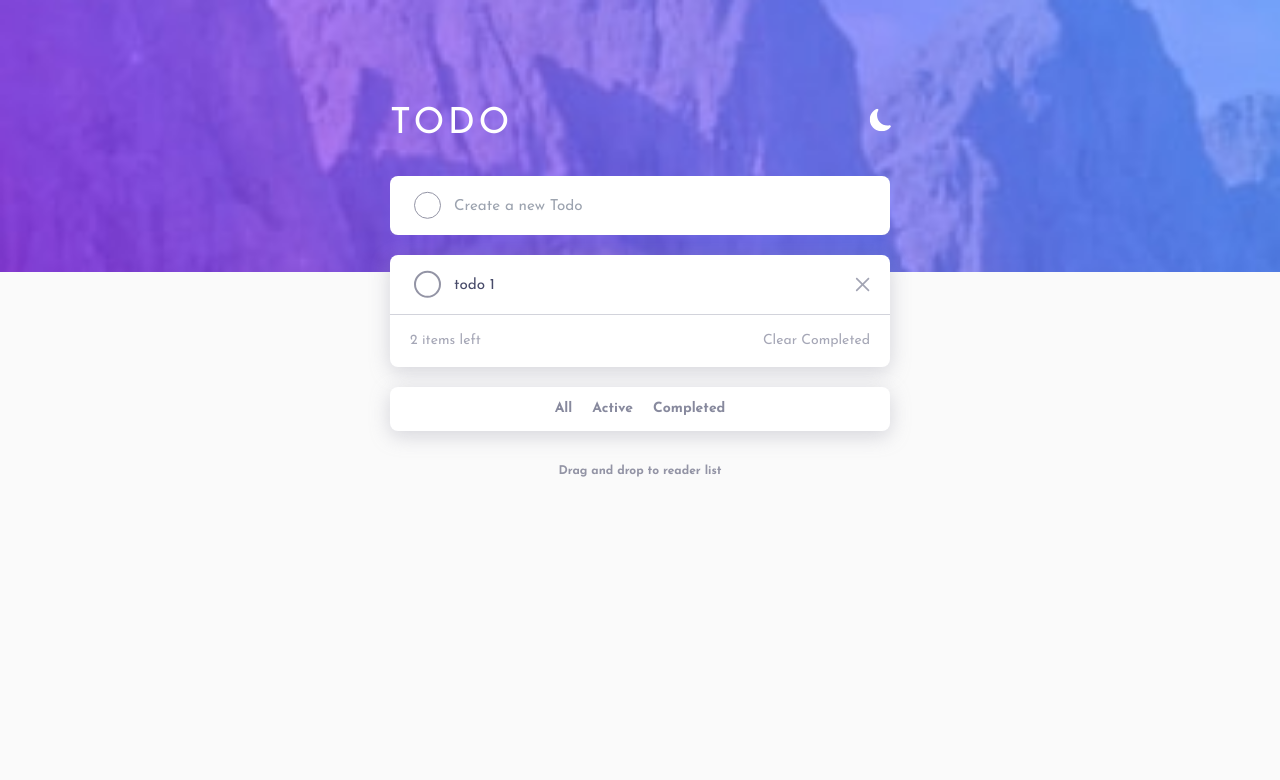
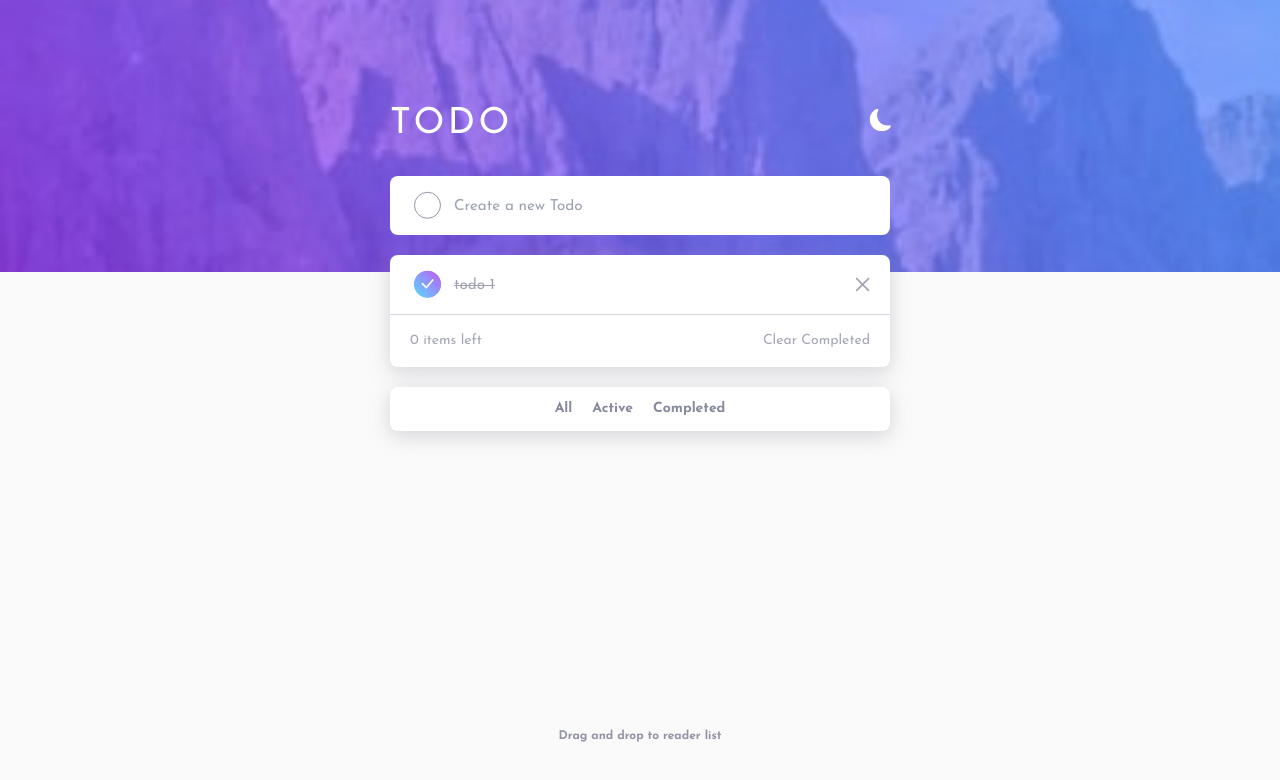
Before and after one commit to amirhazizi/todo-app-react, a React (Vite) app: page / in a window 1280 px wide. Both pictures are taken after a click on the element "todo 1". Shown: the top 780 px of the page. Built offline with nearby package versions, Linux system fonts and the light colour scheme.

Commit message:
completed and active todo distpatch

```diff
--- a/src/App.tsx
+++ b/src/App.tsx
@@ -2,20 +2,21 @@ import lightMobileBG from "./assets/bg-mobile-light.jpg"
 import darkMobileBG from "./assets/bg-mobile-dark.jpg"
 import { BsFillMoonFill, BsSunFill, BsCheckLg } from "react-icons/bs"
 import { useState, useEffect } from "react"
-import { ADD_TODO, REMOVE_TODO } from "./action"
+import { ADD_TODO, CLEAR_COMPLETED } from "./action"
 import { connect } from "react-redux"
 import SingleTodo from "./components/SingleTodo"
 type AppProps = {
   todos: {}[]
   addTodo: Function
+  clearCompleted: Function
 }
 type TodoAtr = {
   id: number
 }
-function App({ todos, addTodo }: AppProps) {
+function App({ todos, addTodo, clearCompleted }: AppProps) {
   const [themeTrigger, setThemeTrigger] = useState(true)
   const [todoText, setTodoText] = useState("")
-
+  const [totalActive, setTotalActive] = useState(0)
   useEffect(() => {
     if (
       window.matchMedia &&
@@ -26,6 +27,10 @@ function App({ todos, addTodo }: AppProps) {
       setThemeTrigger(true)
     }
   }, [])
+  useEffect(() => {
+    const actives = todos.filter((item: any) => item.type === "active")
+    setTotalActive(actives.length)
+  }, [todos])
   const handleSubmit = (e: React.FormEvent<HTMLFormElement>) => {
     e.preventDefault()
     if (todoText) {
@@ -44,7 +49,7 @@ function App({ todos, addTodo }: AppProps) {
         src={themeTrigger ? lightMobileBG : darkMobileBG}
         alt='light BG'
       />
-      <div className='space-y-8 z-30 pt-24'>
+      <div className='space-y-8 z-30 py-24 h-full'>
         <div className='flex justify-between items-center'>
           <h1 className='text-4xl pt-2 tracking-widest text-white'>TODO</h1>
           <button onClick={() => setThemeTrigger(!themeTrigger)}>
@@ -55,7 +60,7 @@ function App({ todos, addTodo }: AppProps) {
             )}
           </button>
         </div>
-        <div className='space-y-5'>
+        <div className='space-y-5 self-start'>
           <form
             onSubmit={handleSubmit}
             className='relative z-10 overflow-hidden'
@@ -84,8 +89,13 @@ function App({ todos, addTodo }: AppProps) {
                   return <SingleTodo key={todo.id} {...todo} />
                 })}
                 <div className='p-4 px-5 opacity-75 flex justify-between items-center text-sm'>
-                  <p className='total-btn'>2 items left</p>
-                  <button className='filter-btn'>Clear Completed</button>
+                  <p className='total-btn'>{totalActive} items left</p>
+                  <button
+                    onClick={() => clearCompleted()}
+                    className='filter-btn'
+                  >
+                    Clear Completed
+                  </button>
                 </div>
               </div>
               <div className='flex gap-x-5 container justify-center rounded-lg py-3 text-sm font-bold '>
@@ -96,7 +106,7 @@ function App({ todos, addTodo }: AppProps) {
             </div>
           )}
         </div>
-        <p className='dnd text-center text-xs font-bold'>
+        <p className='dnd text-xs font-bold  absolute bottom-14 left-1/2 -translate-x-1/2'>
           Drag and drop to reader list
         </p>
       </div>
@@ -111,6 +121,7 @@ const mapDistpatchtoPrpos = (distpatch: Function, ownProps: { id: number }) => {
   const { id } = ownProps
   return {
     addTodo: (text: string) => distpatch({ type: ADD_TODO, payload: text }),
+    clearCompleted: () => distpatch({ type: CLEAR_COMPLETED }),
   }
 }
 export default connect(mapStateToProps, mapDistpatchtoPrpos)(App)
--- a/src/action.ts
+++ b/src/action.ts
@@ -1,2 +1,5 @@
 export const ADD_TODO = "ADD_TODO"
 export const REMOVE_TODO = "REMOVE_TODO"
+export const IS_COMPLETED = "IS_COMPLETED"
+export const IS_ACTIVE = "IS_ACTIVE"
+export const CLEAR_COMPLETED = "CLEAR_COMPLETED"
--- a/src/components/SingleTodo.tsx
+++ b/src/components/SingleTodo.tsx
@@ -1,18 +1,46 @@
 import { BsCheckLg } from "react-icons/bs"
 import { RxCross2 } from "react-icons/rx"
 import { connect } from "react-redux"
-import { ADD_TODO, REMOVE_TODO } from "../action"
+import { REMOVE_TODO, IS_COMPLETED, IS_ACTIVE } from "../action"
+import { useState, useEffect } from "react"
 type SingleTodoProps = {
   id: number
   content: string
   type: string
   removeTodo: Function
+  setActive: Function
+  setCompleted: Function
 }
-const SingleTodo = ({ id, content, type, removeTodo }: SingleTodoProps) => {
+const SingleTodo = ({
+  id,
+  content,
+  type,
+  removeTodo,
+  setActive,
+  setCompleted,
+}: SingleTodoProps) => {
+  const [isCompleted, setIsCompleted] = useState(false)
+  useEffect(() => {
+    if (isCompleted) {
+      setCompleted()
+    } else {
+      setActive()
+    }
+  }, [isCompleted])
+  useEffect(() => {
+    if (type !== "active") setIsCompleted(true)
+  }, [])
   return (
     <div className='todo relative py-4 w-full'>
       <div className='px-5 pl-16 flex justify-between items-center'>
-        <p className='cursor-pointer pt-1'>{content}</p>
+        <p
+          onClick={() => setIsCompleted(!isCompleted)}
+          className={`cursor-pointer pt-1 ${
+            isCompleted && "opacity-50 line-through"
+          }`}
+        >
+          {content}
+        </p>
         <button>
           <RxCross2
             onClick={() => removeTodo()}
@@ -20,14 +48,25 @@ const SingleTodo = ({ id, content, type, removeTodo }: SingleTodoProps) => {
           />
         </button>
       </div>
-      <span className='cursor-pointer absolute rounded-full top-1/2 left-6 -translate-y-1/2 todo-span'>
-        <BsCheckLg className='absolute w-2/3 h-2/3 top-1/2 left-1/2 -translate-x-1/2 -translate-y-1/2 fill-white' />
+      <span
+        onClick={() => setIsCompleted(!isCompleted)}
+        className={`cursor-pointer absolute rounded-full top-1/2 left-6 -translate-y-1/2 todo-span ${
+          isCompleted && "completed-span"
+        }`}
+      >
+        {isCompleted && (
+          <BsCheckLg className='absolute w-2/3 h-2/3 top-1/2 left-4 -translate-x-3 -translate-y-1/2 fill-white' />
+        )}
       </span>
     </div>
   )
 }
 const mapDistpatchtoPrpos = (distpatch: Function, ownProps: { id: number }) => {
   const { id } = ownProps
-  return { removeTodo: () => distpatch({ type: REMOVE_TODO, payload: id }) }
+  return {
+    removeTodo: () => distpatch({ type: REMOVE_TODO, payload: id }),
+    setActive: () => distpatch({ type: IS_ACTIVE, payload: id }),
+    setCompleted: () => distpatch({ type: IS_COMPLETED, payload: id }),
+  }
 }
 export default connect(null, mapDistpatchtoPrpos)(SingleTodo)
--- a/src/css/input.css
+++ b/src/css/input.css
@@ -55,6 +55,7 @@ main {
 main>div {
     width: min(85vw, 500px);
     background: var(--cl-Main-BG);
+    /* grid-template-columns: 1fr 1fr auto; */
 }
 
 .container {
@@ -107,6 +108,13 @@ span {
     background: var(--gr-Check-Background);
 }
 
+.completed-span::before {
+    background: linear-gradient(45deg, hsl(192, 100%, 67%), hsl(280, 87%, 65%)) border-box;
+    -webkit-mask:
+        linear-gradient(#fff 0 0) padding-box,
+        linear-gradient(#fff 0 0);
+    border-color: transparent;
+}
 
 .filter-btn,
 .total-btn {
--- a/src/css/styles.css
+++ b/src/css/styles.css
@@ -564,12 +564,20 @@ video {
   position: relative;
 }
 
+.bottom-14 {
+  bottom: 3.5rem;
+}
+
 .left-0 {
   left: 0px;
 }
 
 .left-1\/2 {
   left: 50%;
+}
+
+.left-4 {
+  left: 1rem;
 }
 
 .left-6 {
@@ -608,6 +616,10 @@ video {
   height: 66.666667%;
 }
 
+.h-full {
+  height: 100%;
+}
+
 .min-h-screen {
   min-height: 100vh;
 }
@@ -625,18 +637,13 @@ video {
   transform: translate(var(--tw-translate-x), var(--tw-translate-y)) rotate(var(--tw-rotate)) skewX(var(--tw-skew-x)) skewY(var(--tw-skew-y)) scaleX(var(--tw-scale-x)) scaleY(var(--tw-scale-y));
 }
 
-.-translate-x-10 {
-  --tw-translate-x: -2.5rem;
+.-translate-x-3 {
+  --tw-translate-x: -0.75rem;
   transform: translate(var(--tw-translate-x), var(--tw-translate-y)) rotate(var(--tw-rotate)) skewX(var(--tw-skew-x)) skewY(var(--tw-skew-y)) scaleX(var(--tw-scale-x)) scaleY(var(--tw-scale-y));
 }
 
 .-translate-y-1\/2 {
   --tw-translate-y: -50%;
-  transform: translate(var(--tw-translate-x), var(--tw-translate-y)) rotate(var(--tw-rotate)) skewX(var(--tw-skew-x)) skewY(var(--tw-skew-y)) scaleX(var(--tw-scale-x)) scaleY(var(--tw-scale-y));
-}
-
-.translate-x-5 {
-  --tw-translate-x: 1.25rem;
   transform: translate(var(--tw-translate-x), var(--tw-translate-y)) rotate(var(--tw-rotate)) skewX(var(--tw-skew-x)) skewY(var(--tw-skew-y)) scaleX(var(--tw-scale-x)) scaleY(var(--tw-scale-y));
 }
 
@@ -654,10 +661,6 @@ video {
 
 .cursor-pointer {
   cursor: pointer;
-}
-
-.place-items-center {
-  place-items: center;
 }
 
 .items-start {
@@ -693,6 +696,10 @@ video {
   margin-bottom: calc(2rem * var(--tw-space-y-reverse));
 }
 
+.self-start {
+  align-self: flex-start;
+}
+
 .overflow-hidden {
   overflow: hidden;
 }
@@ -720,6 +727,11 @@ video {
 .px-5 {
   padding-left: 1.25rem;
   padding-right: 1.25rem;
+}
+
+.py-24 {
+  padding-top: 6rem;
+  padding-bottom: 6rem;
 }
 
 .py-3 {
@@ -751,18 +763,6 @@ video {
 
 .pt-2 {
   padding-top: 0.5rem;
-}
-
-.pt-20 {
-  padding-top: 5rem;
-}
-
-.pt-24 {
-  padding-top: 6rem;
-}
-
-.text-center {
-  text-align: center;
 }
 
 .text-2xl {
@@ -798,6 +798,10 @@ video {
   color: rgb(255 255 255 / var(--tw-text-opacity));
 }
 
+.line-through {
+  text-decoration-line: line-through;
+}
+
 .opacity-0 {
   opacity: 0;
 }
@@ -816,12 +820,6 @@ video {
 
 .filter {
   filter: var(--tw-blur) var(--tw-brightness) var(--tw-contrast) var(--tw-grayscale) var(--tw-hue-rotate) var(--tw-invert) var(--tw-saturate) var(--tw-sepia) var(--tw-drop-shadow);
-}
-
-.transition-all {
-  transition-property: all;
-  transition-timing-function: cubic-bezier(0.4, 0, 0.2, 1);
-  transition-duration: 150ms;
 }
 
 .transition-opacity {
@@ -887,6 +885,7 @@ main {
 main>div {
   width: min(85vw, 500px);
   background: var(--cl-Main-BG);
+  /* grid-template-columns: 1fr 1fr auto; */
 }
 
 .container {
@@ -936,6 +935,14 @@ span {
   background: var(--gr-Check-Background);
 }
 
+.completed-span::before {
+  background: linear-gradient(45deg, hsl(192, 100%, 67%), hsl(280, 87%, 65%)) border-box;
+  -webkit-mask:
+        linear-gradient(#fff 0 0) padding-box,
+        linear-gradient(#fff 0 0);
+  border-color: transparent;
+}
+
 .filter-btn,
 .total-btn {
   opacity: .65;
--- a/src/reducer.ts
+++ b/src/reducer.ts
@@ -1,4 +1,10 @@
-import { ADD_TODO, REMOVE_TODO } from "./action"
+import {
+  ADD_TODO,
+  REMOVE_TODO,
+  IS_COMPLETED,
+  IS_ACTIVE,
+  CLEAR_COMPLETED,
+} from "./action"
 const initialState: {}[] = [
   {
     id: 1682622006924,
@@ -27,6 +33,23 @@ const reducer = (
     const newState = state.filter((item: any) => item.id !== action.payload)
     return [...newState]
   }
+  if (action.type === IS_ACTIVE) {
+    const newState = state.map((item: any) => {
+      if (item.id === action.payload) return { ...item, type: "active" }
+      return item
+    })
+    return newState
+  }
+  if (action.type === IS_COMPLETED) {
+    const newState = state.map((item: any) => {
+      if (item.id === action.payload) return { ...item, type: "completed" }
+      return item
+    })
+    return newState
+  }
+  if (action.type === CLEAR_COMPLETED) {
+    return [...state.filter((item: any) => item.type === "active")]
+  }
   return state
 }
 export default reducer
```
